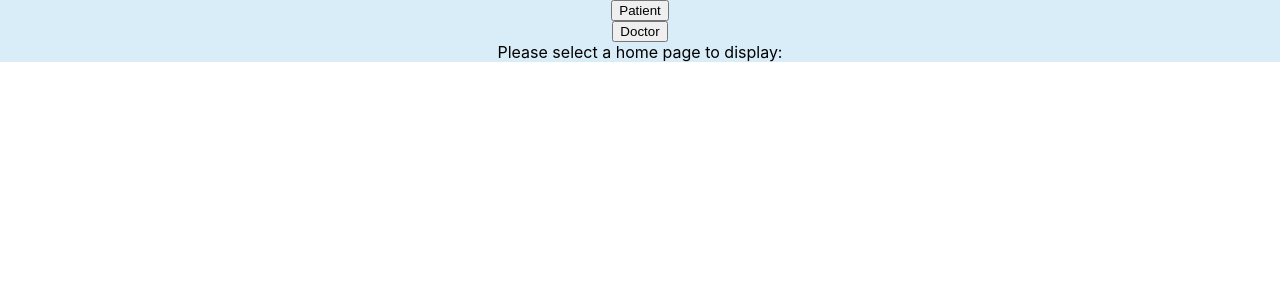
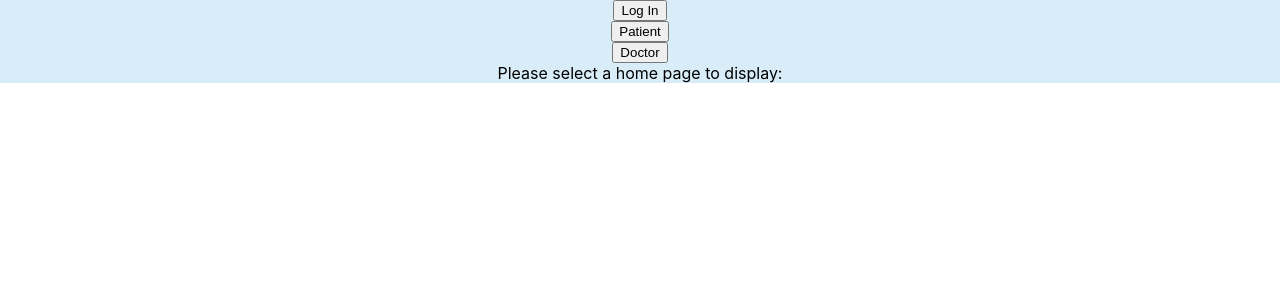
Before and after one commit to SchoolOfCode/final-project_front-end-five-guys, a React (Create React App) app in the folder medi-check/: page / in a window 1280 px wide. Shown: the top 300 px of the page. Built offline with nearby package versions, Linux system fonts and the light colour scheme; no server answers.

Commit message:
log in - out and conditionally showing them works fine

```diff
--- a/medi-check/package.json
+++ b/medi-check/package.json
@@ -3,6 +3,7 @@
   "version": "0.1.0",
   "private": true,
   "dependencies": {
+    "@auth0/auth0-react": "^1.10.2",
     "@emotion/react": "^11.9.3",
     "@emotion/styled": "^11.9.3",
     "@mui/icons-material": "^5.8.4",
--- /dev/null
+++ b/medi-check/src/Auth0/login.js
@@ -0,0 +1,10 @@
+import React from 'react';
+import { useAuth0 } from '@auth0/auth0-react';
+
+const LoginButton = () => {
+  const { loginWithRedirect } = useAuth0();
+
+  return <button onClick={() => loginWithRedirect()}>Log In</button>;
+};
+
+export default LoginButton;
--- /dev/null
+++ b/medi-check/src/Auth0/logout.js
@@ -0,0 +1,14 @@
+import React from 'react';
+import { useAuth0 } from '@auth0/auth0-react';
+
+const LogoutButton = () => {
+  const { logout } = useAuth0();
+
+  return (
+    <button onClick={() => logout({ returnTo: window.location.origin })}>
+      Log Out
+    </button>
+  );
+};
+
+export default LogoutButton;
--- a/medi-check/src/Components/App/App.css
+++ b/medi-check/src/Components/App/App.css
@@ -10,7 +10,7 @@
 :root {
   --font-color: rgb(0, 0, 0);
   --bg-color: #d8edf8;
-  --modal-color: aquamarine;
+  --modal-color: #7fffd4;
   --button-color: #eff4f6;
   --button-hover-color: #bfe2ec;
   --table-color: #ffffff;
--- a/medi-check/src/Components/App/App.js
+++ b/medi-check/src/Components/App/App.js
@@ -4,11 +4,13 @@ import { PatientHome } from '../Patient/PatientHome';
 //import Footer from "../Doctor/Footer";
 import DoctorHome from '../Doctor/DoctorHome';
 import { useState } from 'react';
-
+import LoginButton from '../../Auth0/login';
+import LogoutButton from '../../Auth0/logout';
+import { useAuth0 } from '@auth0/auth0-react';
 function App() {
   const [display, setDisplay] = useState('');
   const [darkMode, setDarkMode] = useState(false);
-
+  const { user, isAuthenticated, isLoading } = useAuth0();
   function handlePatientClick() {
     setDisplay('patient');
   }
@@ -17,11 +19,14 @@ function App() {
   }
 
   let mode = darkMode ? 'dark-mode App' : 'App';
-
+  if (isLoading) {
+    return <div>Loading...</div>;
+  }
   return (
     <div className={mode}>
       {/* darkMode? <div className="dark-mode"/>:<div className="App"/> */}
-
+      {!user && <LoginButton></LoginButton>}
+      {user && <LogoutButton></LogoutButton>}
       <button onClick={handlePatientClick}>Patient</button>
       <button onClick={handleDoctorClick}> Doctor</button>
       {display === 'patient' ? (
--- a/medi-check/src/index.js
+++ b/medi-check/src/index.js
@@ -2,12 +2,19 @@ import React from 'react';
 import ReactDOM from 'react-dom/client';
 import './index.css';
 import App from './Components/App/App.js';
+import { Auth0Provider } from '@auth0/auth0-react';
 import reportWebVitals from './reportWebVitals';
 const root = ReactDOM.createRoot(document.getElementById('root'));
 root.render(
-  <React.StrictMode>
-    <App />
-  </React.StrictMode>
+  <Auth0Provider
+    domain={process.env.REACT_APP_DOMAIN}
+    clientId={process.env.REACT_APP_CLIENT}
+    redirectUri={window.location.origin}
+  >
+    <React.StrictMode>
+      <App />
+    </React.StrictMode>
+  </Auth0Provider>
 );
 
 // If you want to start measuring performance in your app, pass a function
```
